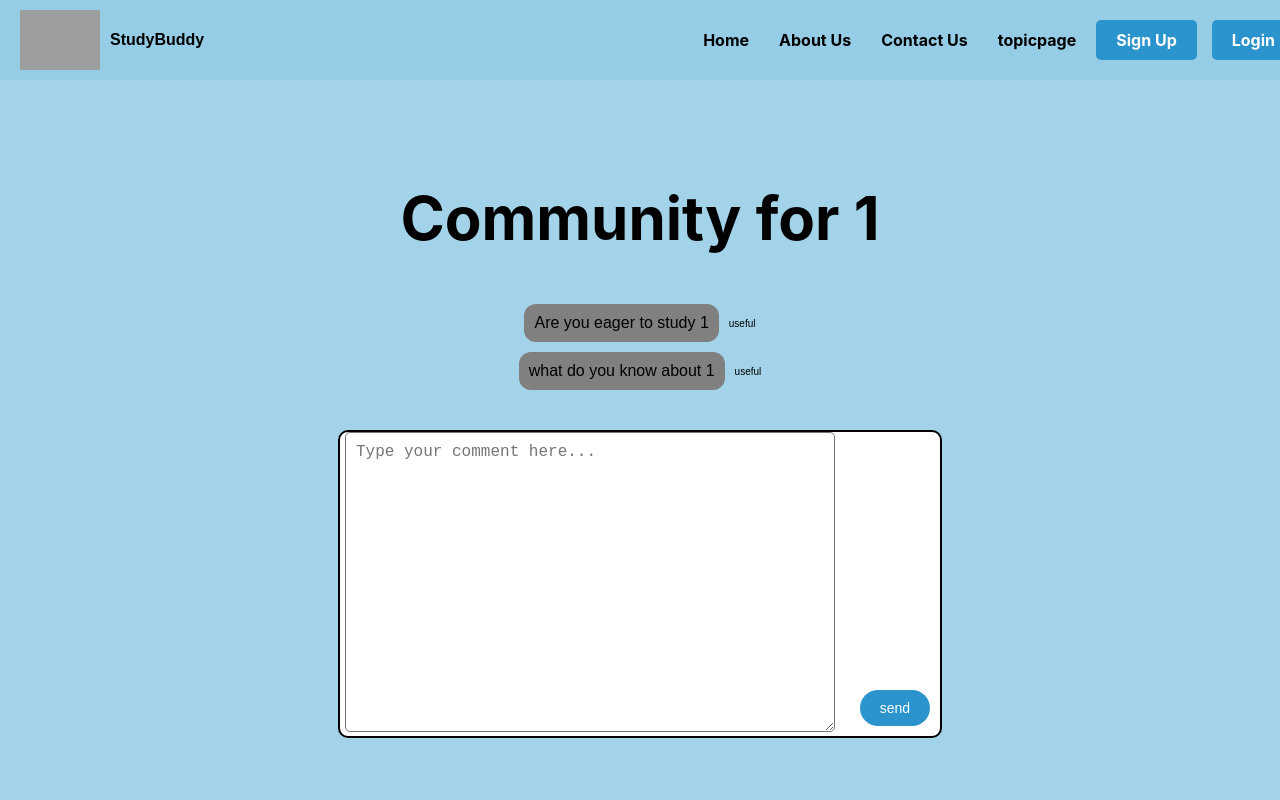
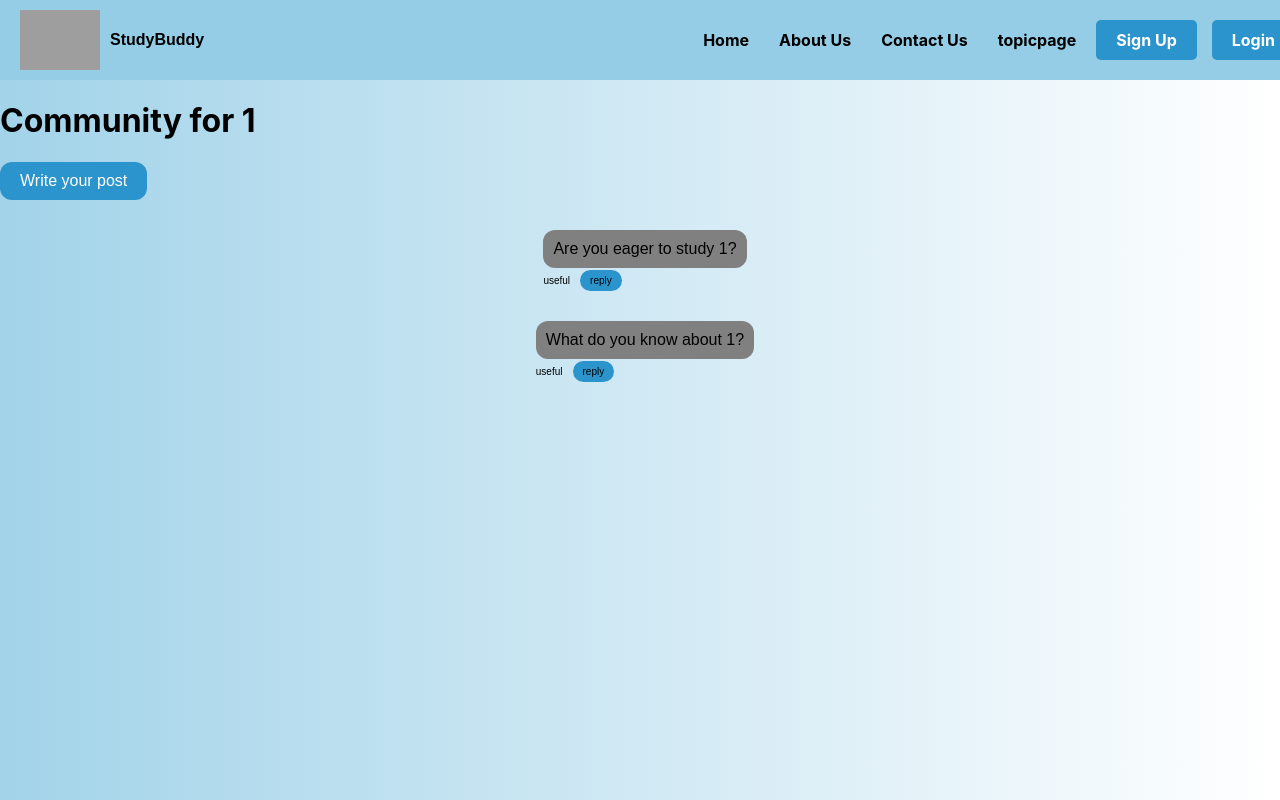
Before and after one commit to hassoswitch5/StuddyBuddy, a React (Create React App) app: page /community/1 in a window 1280 px wide. Shown: the top 800 px of the page. Built offline with nearby package versions, Linux system fonts and the light colour scheme; grey boxes are pictures that could not be loaded.

Commit message:
reply button

```diff
--- a/src/CommunityPage.js
+++ b/src/CommunityPage.js
@@ -1,38 +1,37 @@
 import React, { useState } from 'react';
 import { useParams } from 'react-router-dom';
 import './index.css';
+
 const CommunityPage = () => {
   const { topic } = useParams();
-  const gradientStyle = {
-    background: '#a2d3e9',
-    height: '100vh',
-    margin: 0,
-    display: 'flex',
-    flexDirection: 'column',
-  };
-  const mainContentStyle = {
-    flex: 1,
-    display: 'flex',
-    flexDirection: 'column',
-    alignItems: 'center',
-    justifyContent: 'center',
-    textAlign: 'center',
-    padding: '0 20px',
-  };
   const [commentText, setCommentText] = useState('');
   const [comments, setComments] = useState([
-  `Are you eager to study ${topic}`,
-  `what do you know about ${topic}`,
+    { text: `Are you eager to study ${topic}?`, replies: [], showReplies: false },
+    { text: `What do you know about ${topic}?`, replies: [], showReplies: false },
   ]);
   const [usefulStates, setUsefulStates] = useState({});
+  const [isCommentAreaVisible, setCommentAreaVisible] = useState(false);
+  const [replyingTo, setReplyingTo] = useState(null);
 
   const handleSendClick = () => {
     if (commentText.trim() === '') {
       alert('Comment cannot be empty');
       return;
     }
-    setComments([...comments, commentText]);
+
+    if (replyingTo !== null) {
+      // Add reply to a specific comment
+      const updatedComments = [...comments];
+      updatedComments[replyingTo].replies.push(commentText);
+      setComments(updatedComments);
+      setReplyingTo(null);
+    } else {
+      // Add a new comment
+      setComments([...comments, { text: commentText, replies: [], showReplies: false }]);
+    }
+
     setCommentText('');
+    setCommentAreaVisible(false);
   };
 
   const handleUsefulClick = (index) => {
@@ -42,31 +41,72 @@ const CommunityPage = () => {
     }));
   };
 
-  return (
-    <div className="CommunityPage" style={gradientStyle}>
-      <div style={mainContentStyle}>
-        <h1 style={{ fontWeight: 'bold', fontSize: '60px' }}>
-          Community for {topic}
-        </h1>
-        <div className="comments-container">
-          {comments.map((comment, index) => (
+  const handleReplyClick = (index) => {
+    setReplyingTo(index);
+    setCommentText(`Reply to: ${comments[index].text}`);
+    setCommentAreaVisible(true);
+  };
+
+  const handleWritePostClick = () => {
+    setReplyingTo(null);
+    setCommentText('');
+    setCommentAreaVisible(true);
+  };
+
+  const toggleRepliesVisibility = (index) => {
+    const updatedComments = [...comments];
+    updatedComments[index].showReplies = !updatedComments[index].showReplies;
+    setComments(updatedComments);
+  };
+
+  const renderComment = (comment, index) => (
     <div key={index} className="comment-item">
-              <button className="comment-button">
-                {comment}
+      <div className="comment-content">
+        <button
+          className="comment-button"
+          onClick={() => toggleRepliesVisibility(index)}
+        >
+          {comment.text}
         </button>
         <button
           onClick={() => handleUsefulClick(index)}
-                className="useful-button"
+          className={`useful-button ${usefulStates[index] ? 'active' : ''}`}
           style={{
             backgroundColor: usefulStates[index] ? '#2c94cc' : 'initial',
-                  color: usefulStates[index] ? 'black' : 'black',
+            color: usefulStates[index] ? 'white' : 'black',
           }}
         >
           useful
         </button>
+        <button
+          onClick={() => handleReplyClick(index)}
+          className="reply-button"
+        >
+          reply
+        </button>
       </div>
-          ))}
+      {comment.showReplies && (
+        <div className="replies-container">
+          {comment.replies.map((reply, replyIndex) => renderComment({ text: reply, replies: [] }, replyIndex))}
         </div>
+      )}
+    </div>
+  );
+
+  return (
+    <div className="CommunityPage">
+      <div className="main-content">
+        <h1 className="header">Community for {topic}</h1>
+        <button
+          onClick={handleWritePostClick}
+          className="comment-input-button"
+        >
+          Write your post
+        </button>
+        <div className="comments-container">
+          {comments.map((comment, index) => renderComment(comment, index))}
+        </div>
+        {isCommentAreaVisible && (
           <div className="comment-area-container">
             <textarea
               className="comment-textarea"
@@ -78,9 +118,10 @@ const CommunityPage = () => {
               onClick={handleSendClick}
               className="send-button"
             >
-            send
+              Send
             </button>
           </div>
+        )}
       </div>
     </div>
   );
--- a/src/index.css
+++ b/src/index.css
@@ -1,3 +1,4 @@
+/* Resetting margins and setting font */
 body {
   margin: 0;
   font-family: -apple-system, BlinkMacSystemFont, 'Segoe UI', 'Roboto', 'Oxygen',
@@ -7,10 +8,13 @@ body {
   -moz-osx-font-smoothing: grayscale;
 }
 
+/* Code styling */
 code {
   font-family: source-code-pro, Menlo, Monaco, Consolas, 'Courier New',
     monospace;
 }
+
+/* Button styling for comments */
 .comment-button {
   background-color: grey;
   color: black;
@@ -22,7 +26,10 @@ code {
   display: flex;
   align-items: center;
   margin-left: 10px;
+  cursor: pointer;
 }
+
+/* Comment item container styling */
 .comment-item {
   display: flex;
   align-items: center;
@@ -31,17 +38,48 @@ code {
   width: 100%;
   max-width: 100%;
 }
+
+/* Useful and reply button styling */
 .useful-button {
   background-color: #2c94cc;
-  color: white;
+  color: black;
   padding: 5px 10px;
   border-radius: 12px;
   font-size: 10px;
   border: none;
+  cursor: pointer;
 }
+
+.reply-button {
+  background-color: #2c94cc;
+  color: black;
+  padding: 5px 10px;
+  border-radius: 12px;
+  font-size: 10px;
+  border: none;
+  cursor: pointer;
+}
+
+/* Reply item styling */
+.reply-item {
+  background-color: grey;
+  color: black;
+  padding: 5px 10px;
+  border-radius: 12px;
+  font-size: 14px;
+  margin-bottom: 5px;
+  border: none;
+  cursor: pointer;
+  display: block;
+}
+
+/* Active state for useful button */
 .useful-button.active {
-  background-color: navy;
+  background-color: #2c94cc;
+  color: white;
 }
+
+/* Styling for the comment area container */
 .comment-area-container {
   position: relative;
   background-color: white;
@@ -50,23 +88,28 @@ code {
   width: 100%;
   max-width: 600px;
   margin-top: 30px;
-  align-items: center;
-  justify-content: center;
+  padding: 10px; /* Added padding for better spacing */
+  box-sizing: border-box;
 }
+
+/* Textarea styling within the comment area */
 .comment-textarea {
   width: calc(100% - 110px);
-  height: 300px;
-  padding: 10px;
-  border-radius: 5px;
+  height: 150px;
+  padding: 6px;
+  border-radius: 8px;
   font-size: 16px;
   box-sizing: border-box;
   margin-right: 100px;
+  resize: none; /* Prevents resizing */
 }
+
+/* Send and close button styling */
 .send-button {
   position: absolute;
   bottom: 10px;
   right: 10px;
-  background-color:#2c94cc;
+  background-color: #2c94cc;
   color: white;
   padding: 10px 20px;
   cursor: pointer;
@@ -74,3 +117,54 @@ code {
   font-size: 14px;
   border: none;
 }
+.close-button {
+  position: relative;
+  bottom: 8px;
+  left: 8px;
+  background-color: #2c94cc;
+  color: white;
+  padding: 4px 8px;
+  border-radius: 30px;
+  font-size: 10px;
+  border: none;
+}
+  /* Styling for The comment-area-container*/
+.comment-area-container {
+  position: relative;
+  background-color: white;
+  border: 2px solid black;
+  border-radius: 10px;
+  width: 100%;
+  max-width: 600px;
+  margin-top: 30px;
+  padding: 10px; /* Added padding for better spacing */
+  box-sizing: border-box;
+}
+/* Button for writing a new post */
+.comment-input-button {
+  background-color: #2c94cc;
+  color: white;
+  border: none;
+  padding: 10px 20px;
+  border-radius: 12px;
+  cursor: pointer;
+  font-size: 16px;
+  margin-bottom: 20px;
+}
+
+/* Styling for reply-to notice */
+.reply-to-notice {
+  color: white;
+  background-color: #333;
+  padding: 5px;
+  font-size: 12px;
+  margin-bottom: 10px;
+  border-radius: 8px;
+}
+
+
+.comments-container {
+  display: flex;
+  flex-direction: column;
+  gap: 10px;
+}
```
Also changed, not shown: 1 other file (tests, documents, lock files or other folders). Lines whose indentation alone changed are shown as unchanged.
